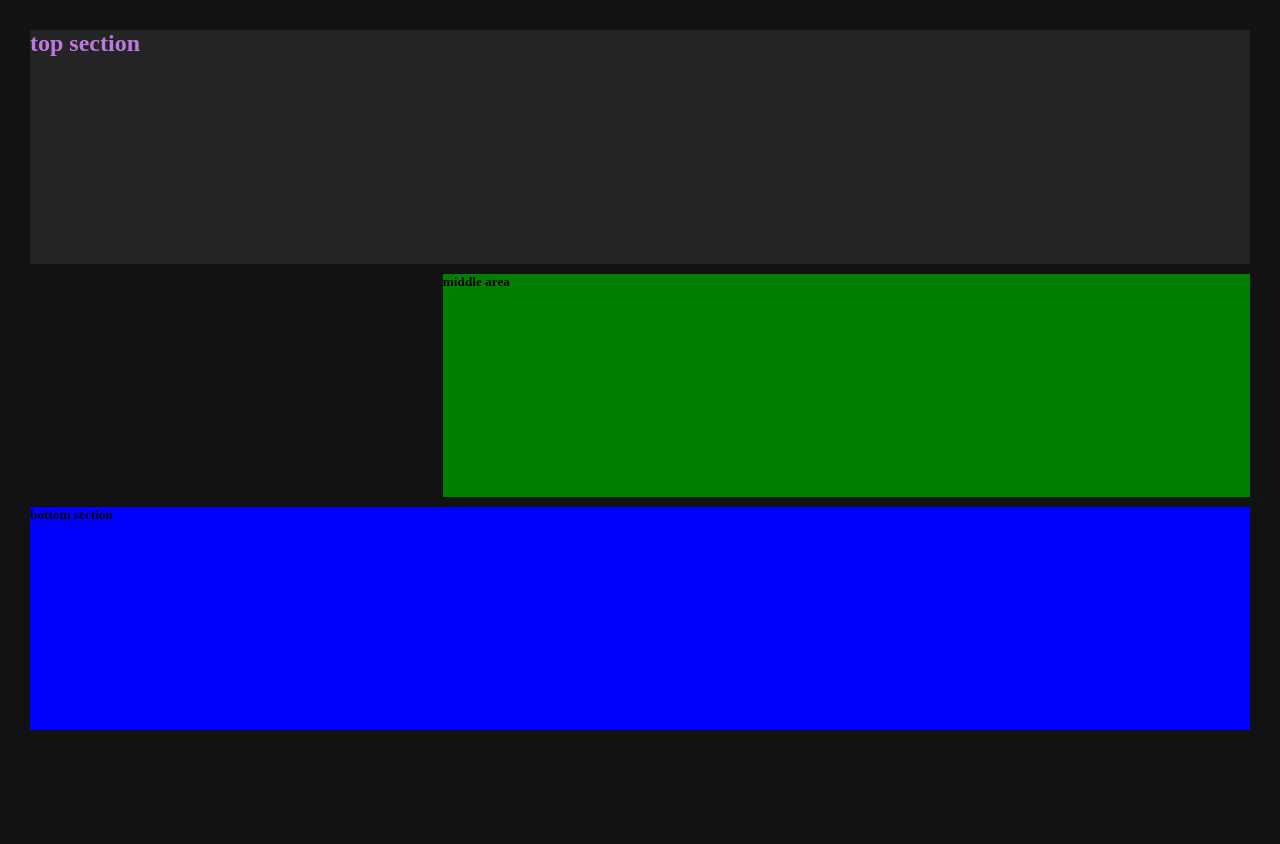
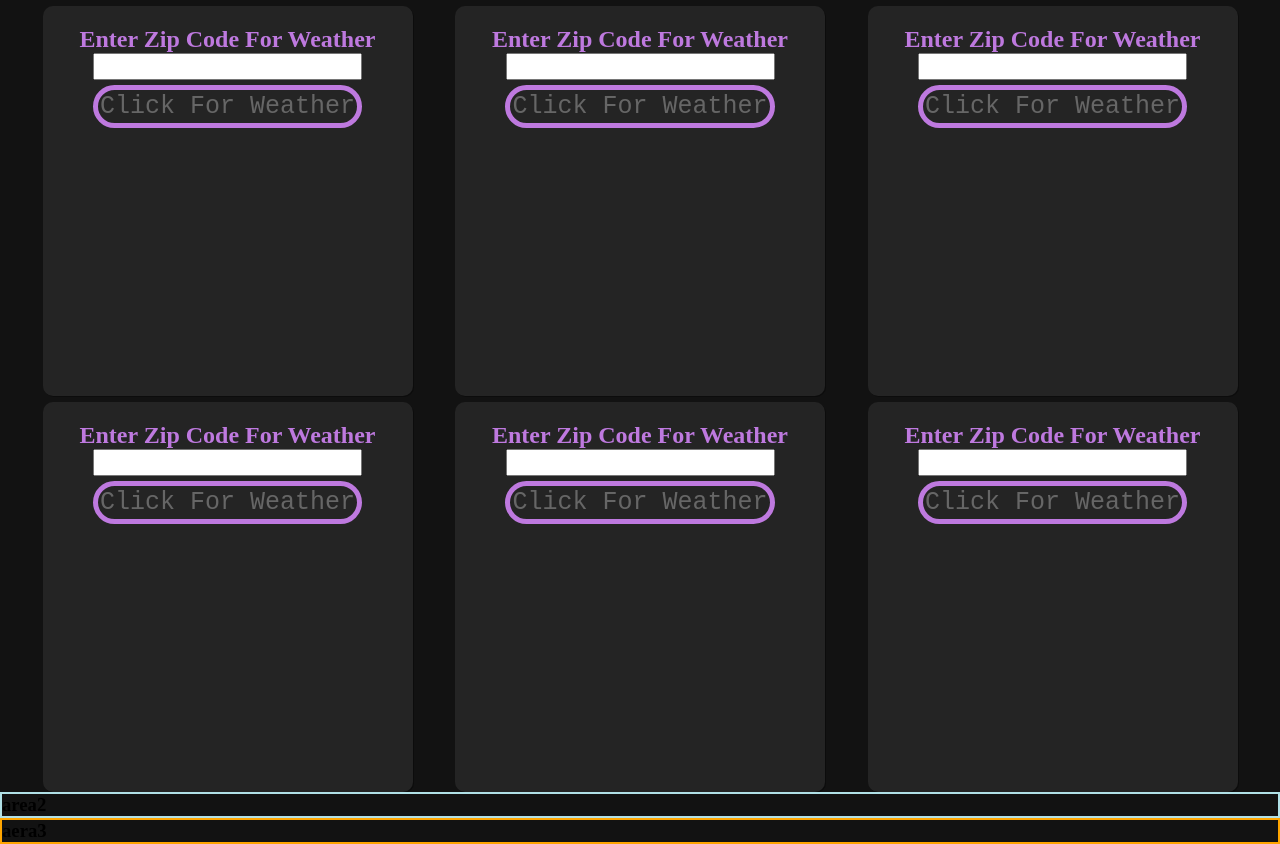
Before and after one commit to thezman88/darkMode, a website: page index.html in a window 1280 px wide. Before the commit the page ends 800 px from the top, so only its background shows below. Drawn offline with nearby package versions, Linux system fonts and the light colour scheme.

Commit message:
weather api working

```diff
--- a/assets/css/style.css
+++ b/assets/css/style.css
@@ -1,36 +1,80 @@
-*{
+* {
   margin: 0px;
   padding: 0px;
 }
 
-body{
+body {
   background-color: #121212;
 }
-.container{
+
+li{
+  list-style: none;
+  font-size: 20px;
+}
+input{
+  font-size: 20px;
+}
+
+button {
+
+  padding: 2px 2px;
+  margin-top: 5px;
+  cursor: pointer;
+  border-radius: 999px;
+  border: 5px solid #be79df; ;
+  font-family: 'VT323', monospace;
+  font-size: 25px;
+  color: #666;
+  background: transparent;
+  background-repeat: repeat-x;
+  transition: 1.5s ease;
+}
+
+.container {
   display: grid;
   gap: 10px;
   margin: 30px;
-    height: 700px;
+  /* height: 700px; */
   /* background-color:aliceblue; */
+  border: 2px solid tomato;
 }
-.top-section{
+
+
+.darkCard{
+  align-self: center;
+  text-align: center;
+  margin-top: 6px;
+  padding-top: 20px;
   background-color: #242424;
+  border-radius: 10px;
+  box-shadow: 1px 1px #0c0c0c;
+  height: 370px;
+  width: 370px;
+  color: #be79df;
+
+}
+
+.secondContainer{
+  display: grid;
+  /* border: 2px solid orchid; */
+}
+.area1{
+/* border: 2px solid salmon; */
 grid-column: 1/4;
 grid-row: 1/2;
 display: flex;
-    /* justify-content: flex-end; */
-    padding-right: 30%;
-    color: #be79df;
-}
-.middle-section{
-    background-color: green;
-    grid-column: 2/4;
-
+flex-wrap: wrap;
+justify-content: space-evenly;
 
 
 }
-
-.bottom-section{
-    background-color: blue;
+.area2{
+  border: 2px solid powderblue;
   grid-column: 1/4;
+  grid-row: 2/3;
 }
+.area3{
+  border: 2px solid orange;
+  grid-column: 1/4;
+  grid-row: 3/4;
+}
--- a/assets/javascript/script.js
+++ b/assets/javascript/script.js
@@ -0,0 +1,25 @@
+const weatherBtn = document.getElementById("weatherButton");
+const APIKey = "166a433c57516f51dfab1f7edaed8413";
+
+weatherBtn.addEventListener("click", function () {
+    var zip = document.getElementById("weatherInput").value;
+    var queryURL = "https://api.openweathermap.org/data/2.5/weather?" +
+                "q=" + zip + "&units=imperial&appid=" + APIKey;
+    $.ajax({
+      url: queryURL,
+      method: "GET",
+    }).then(function (response) {
+
+      console.log(response);
+    var newLi = document.createElement("li");
+    var descriptionLi = document.createElement('li');
+
+    newLi.innerHTML = "Temperature: " + Math.ceil(response.main.temp);
+    descriptionLi.innerHTML = "Description: " + (response.weather[0].description);
+
+    document.getElementById("weatherInformation").append(newLi);
+    document.getElementById("weatherInformation").append(descriptionLi);
+
+    });
+
+});
--- a/index.html
+++ b/index.html
@@ -4,20 +4,84 @@
     <meta charset="UTF-8">
     <meta name="viewport" content="width=device-width, initial-scale=1.0">
     <link rel="stylesheet" href="assets/css/style.css">
+    <script src="https://cdn.jsdelivr.net/npm/chart.js@2.8.0"></script>
+    <script src="https://cdnjs.cloudflare.com/ajax/libs/jquery/3.2.1/jquery.min.js"></script>
+
     <title>Dark Mode</title>
 </head>
 <body>
+    <div class="secondContainer">
+        <div class="area1">
+            <div id="weatherCard" class="darkCard">
+                <h2>Enter Zip Code For Weather</h2>
+                <input id="weatherInput" type="text">
+                <button id="weatherButton">Click For Weather</button>
+                <div id="weatherInformationDiv"></div>
+                <ul id="weatherInformation">
+                    <li></li>
+                </ul>
+            </div>
+            <div id="weatherCard" class="darkCard">
+                <h2>Enter Zip Code For Weather</h2>
+                <input id="weatherInput" type="text">
+                <button id="weatherButton">Click For Weather</button>
+                <div id="weatherInformationDiv"></div>
+                <ul id="weatherInformation">
+                    <li></li>
+                </ul>
+            </div>
+            <div id="weatherCard" class="darkCard">
+                <h2>Enter Zip Code For Weather</h2>
+                <input id="weatherInput" type="text">
+                <button id="weatherButton">Click For Weather</button>
+                <div id="weatherInformationDiv"></div>
+                <ul id="weatherInformation">
+                    <li></li>
+                </ul>
+            </div>
+            <div id="weatherCard" class="darkCard">
+                <h2>Enter Zip Code For Weather</h2>
+                <input id="weatherInput" type="text">
+                <button id="weatherButton">Click For Weather</button>
+                <div id="weatherInformationDiv"></div>
+                <ul id="weatherInformation">
+                    <li></li>
+                </ul>
+            </div>
+            <div id="weatherCard" class="darkCard">
+                <h2>Enter Zip Code For Weather</h2>
+                <input id="weatherInput" type="text">
+                <button id="weatherButton">Click For Weather</button>
+                <div id="weatherInformationDiv"></div>
+                <ul id="weatherInformation">
+                    <li></li>
+                </ul>
+            </div>
+            <div id="weatherCard" class="darkCard">
+                <h2>Enter Zip Code For Weather</h2>
+                <input id="weatherInput" type="text">
+                <button id="weatherButton">Click For Weather</button>
+                <div id="weatherInformationDiv"></div>
+                <ul id="weatherInformation">
+                    <li></li>
+                </ul>
+            </div>
 
+        </div>
+        <div class="area2">
+            <h3>area2</h3>
+        </div>
+        <div class="area3">
+            <h3>aera3</h3>
+        </div>
+        <div class="area1">
 
-    <div class="container">
-        <div class="box top-section">
-            <h2>top section</h2>
         </div>
-        <div class="box middle-section">
-            <h5>middle area</h5>
+        <div class="area1">
+
         </div>
-        <div class="box bottom-section">
-            <h5>bottom section</h5>
+        <div class="area1">
+
         </div>
     </div>
 
```
Lines whose indentation alone changed are shown as unchanged.
